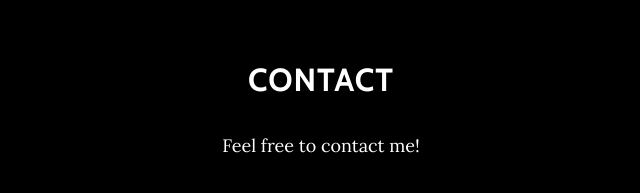
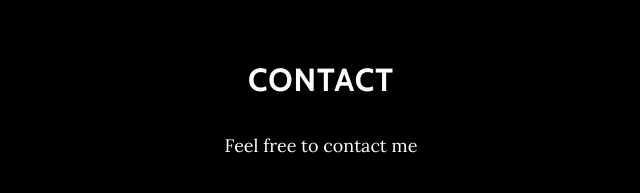
Before and after one commit to jtanyag/jtanyag.github.io, a website: page index.html in a window 1280 px wide. Shown: the part 5100-5293 px from the top of the page, 319-959 px from the left. Drawn offline with nearby package versions, Linux system fonts and the light colour scheme.

Commit message:
edited contact section

```diff
--- a/index.html
+++ b/index.html
@@ -164,7 +164,7 @@
         <div class="row">
             <div class="col-lg-8 offset-md-2">
                 <h2>Contact</h2>
-                <p>Feel free to contact me!</p>
+                <p>Feel free to contact me</p>
                 <ul class="list-inline banner-social-buttons">
                     <li class="list-inline-item">
                         <a href="https://linkedin.com/in/justintanyag" class="btn btn-default btn-lg"><i class="fa fa-linkedin fa-fw"></i> <span class="network-name">LinkedIn</span></a>
```
